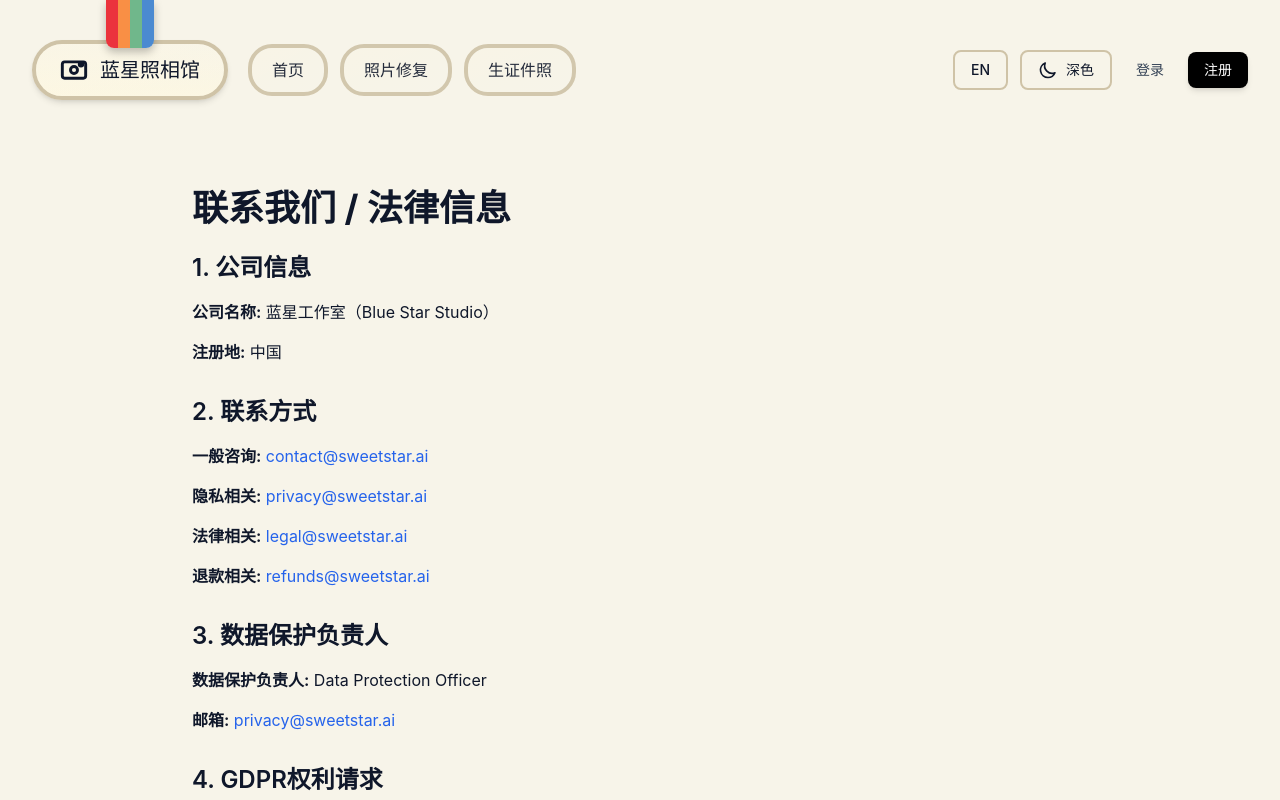
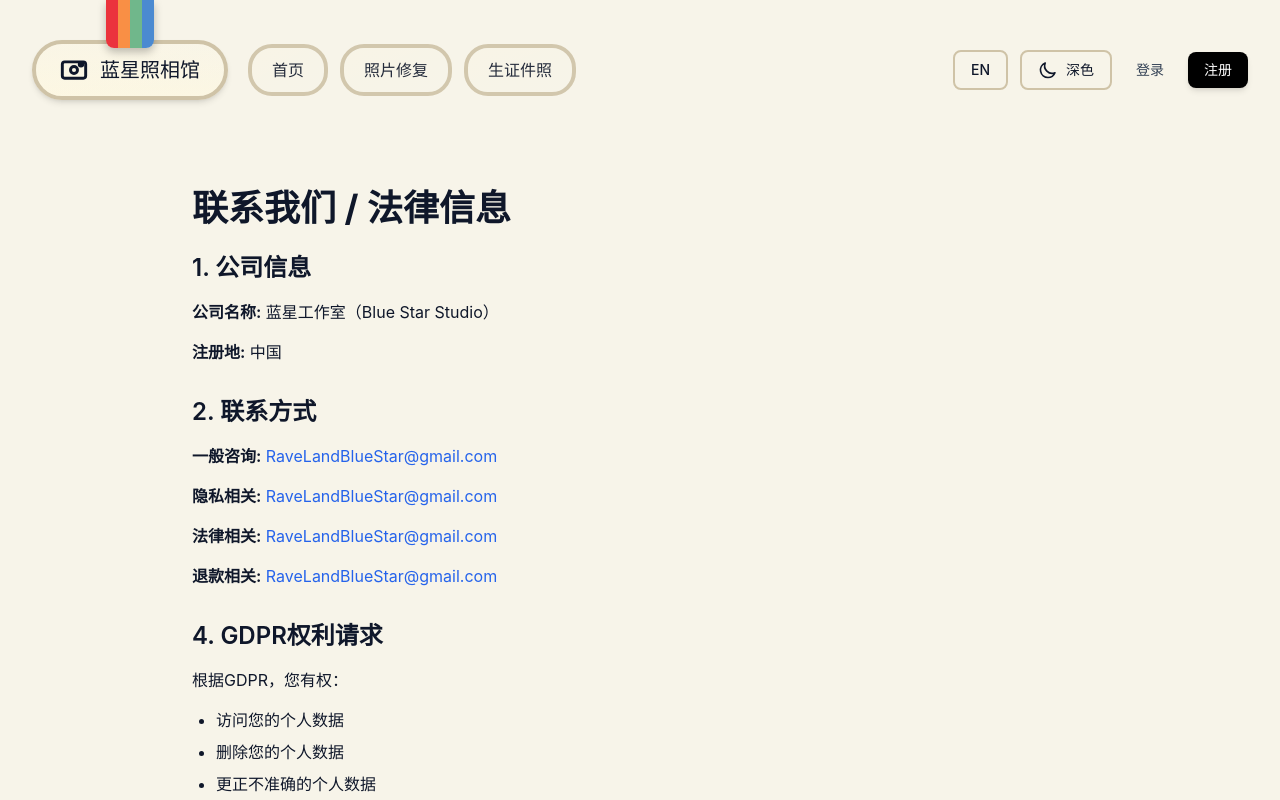
Before and after one commit to hekuanga/ImgFactory, a Next.js app: page /contact in a window 1280 px wide. Shown: the top 800 px of the page. Built offline with nearby package versions, Linux system fonts and the light colour scheme; no server answers.

Commit message:
Update contact page: remove data protection officer section and update all contact emails to RaveLandBlueStar@gmail.com - Remove data protection officer section from contact page - Update all contact email addresses to RaveLandBlueStar@gmail.com - Simplify contact information structure

```diff
--- a/pages/contact.tsx
+++ b/pages/contact.tsx
@@ -32,37 +32,26 @@ const Contact: NextPage = () => {
               <h2 className='text-2xl font-semibold mb-4'>{t.legal.contact.sections.contactInfo.title}</h2>
               <p className='mb-4'>
                 <strong>{t.legal.contact.sections.contactInfo.general}:</strong>{' '}
-                <a href='mailto:contact@sweetstar.ai' className='text-blue-600 dark:text-blue-400 hover:underline'>
-                  contact@sweetstar.ai
+                <a href='mailto:RaveLandBlueStar@gmail.com' className='text-blue-600 dark:text-blue-400 hover:underline'>
+                  RaveLandBlueStar@gmail.com
                 </a>
               </p>
               <p className='mb-4'>
                 <strong>{t.legal.contact.sections.contactInfo.privacy}:</strong>{' '}
-                <a href='mailto:privacy@sweetstar.ai' className='text-blue-600 dark:text-blue-400 hover:underline'>
-                  privacy@sweetstar.ai
+                <a href='mailto:RaveLandBlueStar@gmail.com' className='text-blue-600 dark:text-blue-400 hover:underline'>
+                  RaveLandBlueStar@gmail.com
                 </a>
               </p>
               <p className='mb-4'>
                 <strong>{t.legal.contact.sections.contactInfo.legal}:</strong>{' '}
-                <a href='mailto:legal@sweetstar.ai' className='text-blue-600 dark:text-blue-400 hover:underline'>
-                  legal@sweetstar.ai
+                <a href='mailto:RaveLandBlueStar@gmail.com' className='text-blue-600 dark:text-blue-400 hover:underline'>
+                  RaveLandBlueStar@gmail.com
                 </a>
               </p>
               <p className='mb-4'>
                 <strong>{t.legal.contact.sections.contactInfo.refunds}:</strong>{' '}
-                <a href='mailto:refunds@sweetstar.ai' className='text-blue-600 dark:text-blue-400 hover:underline'>
-                  refunds@sweetstar.ai
-                </a>
-              </p>
-            </section>
-
-            <section className='mb-8'>
-              <h2 className='text-2xl font-semibold mb-4'>{t.legal.contact.sections.dataProtection.title}</h2>
-              <p className='mb-4'><strong>{t.legal.contact.sections.dataProtection.officer}:</strong> Data Protection Officer</p>
-              <p className='mb-4'>
-                <strong>{t.legal.contact.sections.dataProtection.email}:</strong>{' '}
-                <a href='mailto:privacy@sweetstar.ai' className='text-blue-600 dark:text-blue-400 hover:underline'>
-                  privacy@sweetstar.ai
+                <a href='mailto:RaveLandBlueStar@gmail.com' className='text-blue-600 dark:text-blue-400 hover:underline'>
+                  RaveLandBlueStar@gmail.com
                 </a>
               </p>
             </section>
```
